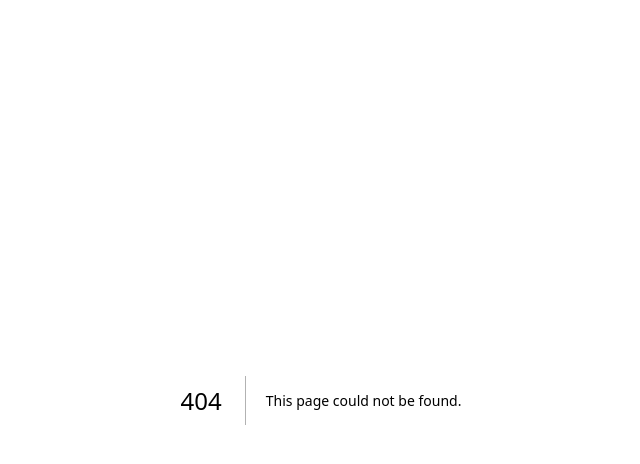
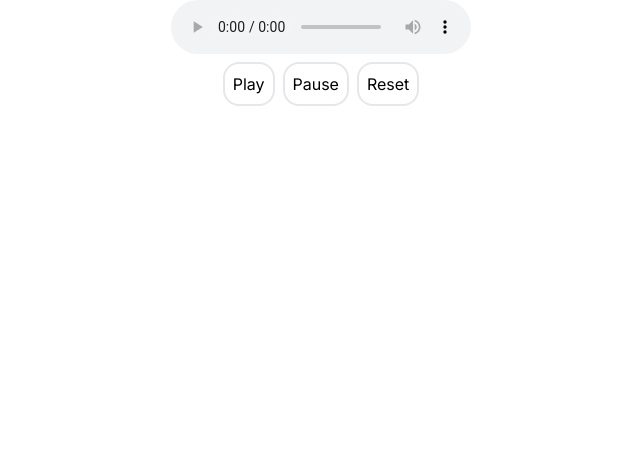
Before and after one commit to DuyBui1993/pomodoro, a Next.js app: page /luan/audio in a window 1280 px wide. Before the commit this address had no page. Shown: the top 464 px of the page, without its empty margins (319-959 px from the left). Built offline with nearby package versions, Linux system fonts and the light colour scheme.

Commit message:
add audio

```diff
--- /dev/null
+++ b/src/app/luan/audio/page.tsx
@@ -0,0 +1,13 @@
+import * as React from 'react';
+import AppleAirPods from '@/components/luan/test/exercise-1/AppleAirPods';
+import AudioUI from '@/components/luan/audio/AudioUI';
+
+const HomePage = () => {
+  return (
+    <div className="h-screen bg-white">
+      <AudioUI />
+    </div>
+  );
+};
+
+export default HomePage;
--- /dev/null
+++ b/src/components/luan/audio/AudioUI.tsx
@@ -0,0 +1,49 @@
+'use client';
+import * as React from 'react';
+
+const AudioUI = () => {
+  const audioRef = React.useRef<any>(null);
+  return (
+    <div className="mx-auto flex flex-col items-center justify-center">
+      <audio ref={audioRef} controls>
+        <source src="https://file-examples.com/storage/fe58a1f07d66f447a9512f1/2017/11/file_example_MP3_700KB.mp3" />
+        Your browser does not support the audio element.
+      </audio>
+      <div className="space-x-2 space-y-2">
+        <button
+          className="rounded-2xl border-2 p-2"
+          onClick={() => {
+            if (audioRef.current) {
+              audioRef.current.play();
+            }
+          }}
+        >
+          Play
+        </button>
+
+        <button
+          className="rounded-2xl border-2 p-2"
+          onClick={() => {
+            if (audioRef.current) {
+              audioRef.current.pause();
+            }
+          }}
+        >
+          Pause
+        </button>
+        <button
+          className="rounded-2xl border-2 p-2"
+          onClick={() => {
+            if (audioRef.current) {
+              audioRef.current.load();
+            }
+          }}
+        >
+          Reset
+        </button>
+      </div>
+    </div>
+  );
+};
+
+export default AudioUI;
```
